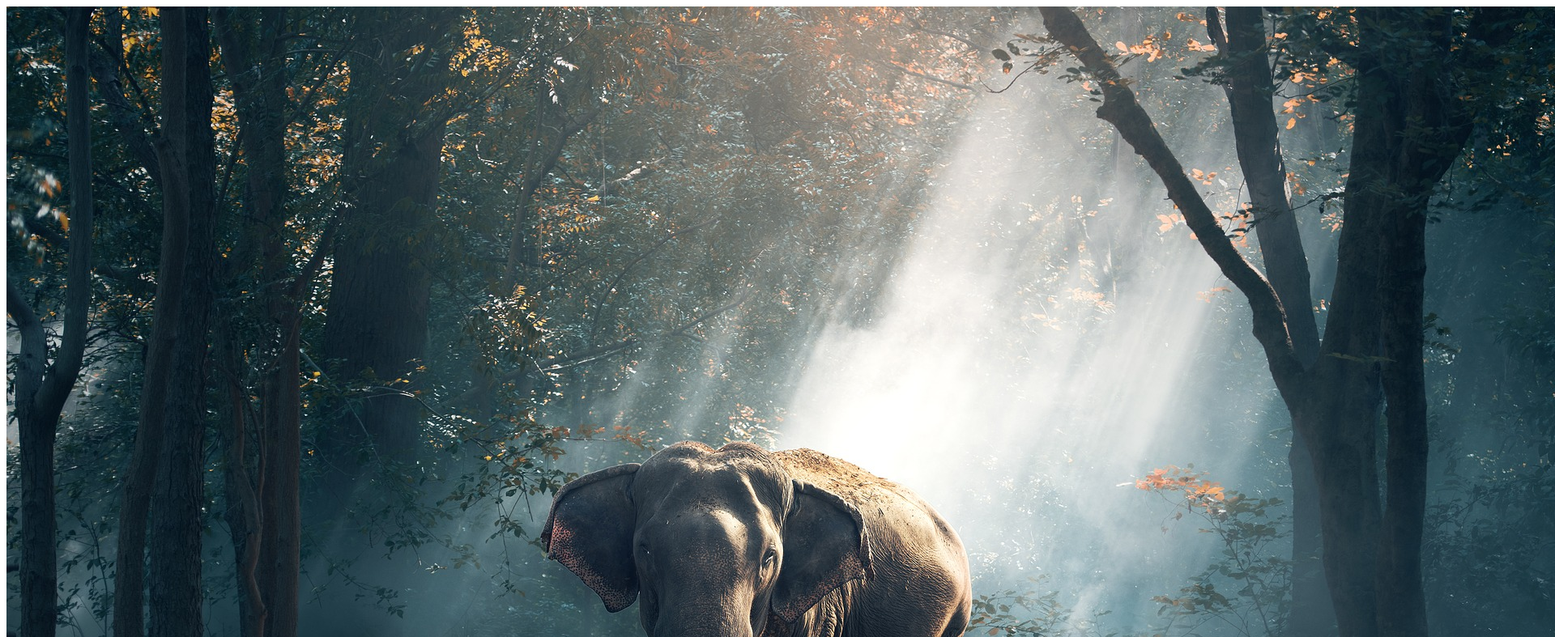
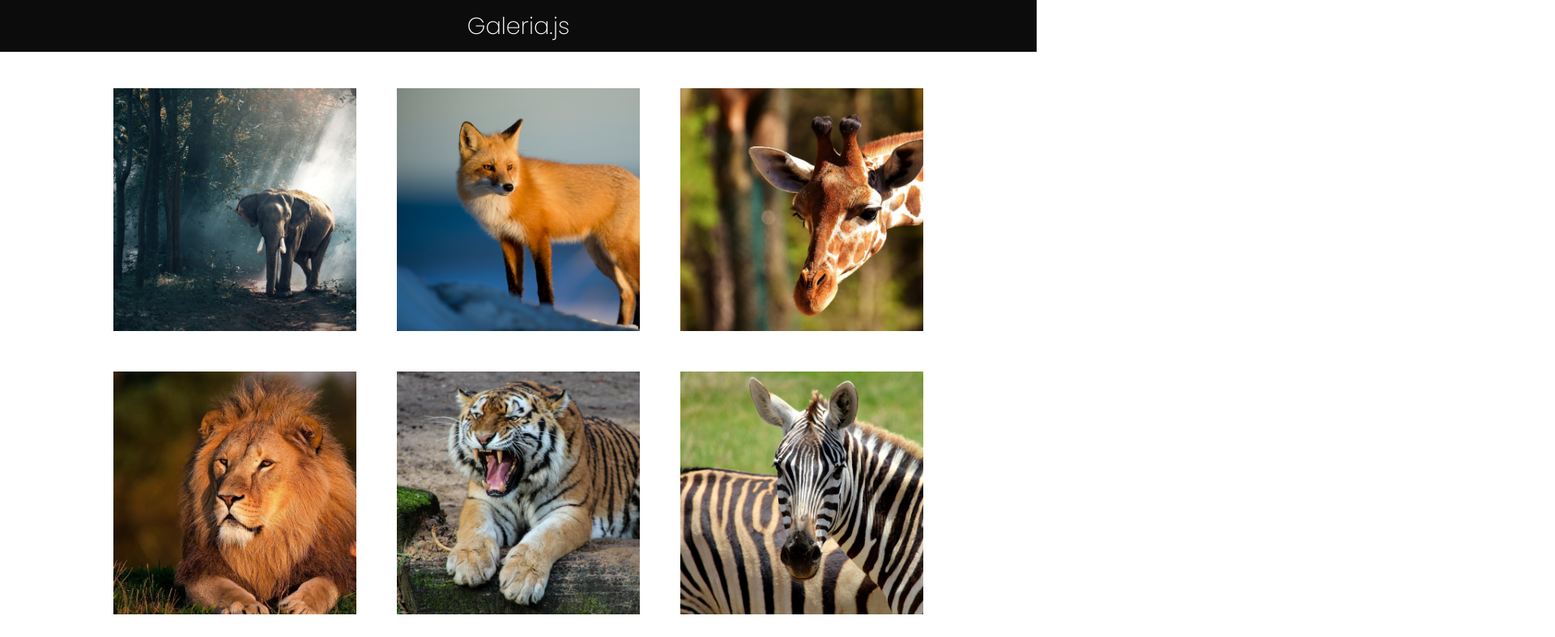
Before and after one commit to jvictort/Galeria.js, a plain HTML site: page index.html in a window 1280 px wide. Shown: the top 787 px of the page at 81% size, 1920 px wide, since content can reach past the window. Drawn offline with Linux system fonts and the light colour scheme.

Commit message:
Finished interface

```diff
--- a/assets/css/style.css
+++ b/assets/css/style.css
@@ -0,0 +1,89 @@
+@import url('https://fonts.googleapis.com/css2?family=Poppins:wght@200&display=swap');
+
+* {
+    margin: 0;
+    padding: 0;
+    box-sizing: border-box;
+}
+
+.menu-container {
+    height: 8vh;
+    background-color: rgb(12, 12, 12);
+}
+
+.menu-navbar {
+    display: flex;
+    justify-content: center;
+    align-items: center;
+    height: 100%;
+}
+
+.menu-navbar h1 {
+    font-size: 1.8em;
+    font-weight: 300;
+    color: white;
+    font-family: 'Poppins', sans-serif;
+    transition: 0.5s;
+    cursor: pointer;
+}
+
+.menu-navbar h1:hover {
+    opacity: 0.7;
+}
+
+.img-container {
+    min-height: 92vh;
+    margin-top: 20px;
+}
+
+.img-row {
+    display: flex;
+    justify-content: center;
+    flex-wrap: wrap;
+}
+
+.img-card {
+    width: 300px;
+    height: 300px;
+    overflow: hidden;
+    margin: 25px;
+}
+
+.img-settings {
+    height: 100%;
+    cursor: pointer;
+}
+
+.modal-container {
+    width: 100vw;
+    height: 100vh;
+    background-color: rgba(0, 0, 0, .7);
+    position: fixed;
+    visibility: hidden;
+}
+
+.modal-content {
+    display: flex;
+    justify-content: center;
+    align-items: center;
+    height: 100vh;
+}
+
+#modal-img {
+    width: 65vw;
+}
+
+#btn-close {
+    position: absolute;
+    top: 1%;
+    right: 5%;
+    color: white;
+    font-size: 35px;
+    font-weight: 500;
+    cursor: pointer;
+    transition: ease-out 0.5s;
+}
+
+#btn-close:hover {
+    transform: rotate(180deg);
+}
--- a/index.html
+++ b/index.html
@@ -8,28 +8,45 @@
     <link rel="stylesheet" href="assets/css/style.css">
 </head>
 <body>
+
+    <div class="modal-container">
+        <div class="modal-content">
+            <img src="assets/img/01.jpg" alt="" id="modal-img">
+        </div>
+
+        <button type="button">
+            <span id="btn-close">&times;</span>
+        </button>
+    </div>
+
+    <header class="menu-container">
+        <nav class="menu-navbar">
+            <h1>Galeria.js</h1>
+        </nav>
+    </header>
+
     <div class="img-container">
         <div class="img-row">
             <div class="img-card">
-                <img src="assets/img/01.jpg" alt="">
+                <img src="assets/img/01.jpg" alt="" class="img-settings">
             </div>
             <div class="img-card">
-                <img src="assets/img/02.jpg" alt="">
+                <img src="assets/img/02.jpg" alt="" class="img-settings">
             </div>
             <div class="img-card">
-                <img src="assets/img/03.jpg" alt="">
+                <img src="assets/img/03.jpg" alt="" class="img-settings">
             </div>
         </div>
 
         <div class="img-row">
             <div class="img-card">
-                <img src="assets/img/04.jpg" alt="">
+                <img src="assets/img/04.jpg" alt="" class="img-settings">
             </div>
             <div class="img-card">
-                <img src="assets/img/05.jpg" alt="">
+                <img src="assets/img/05.jpg" alt="" class="img-settings">
             </div>
             <div class="img-card">
-                <img src="assets/img/06.jpg" alt="">
+                <img src="assets/img/06.jpg" alt="" class="img-settings">
             </div>
         </div>
     </div>
```
